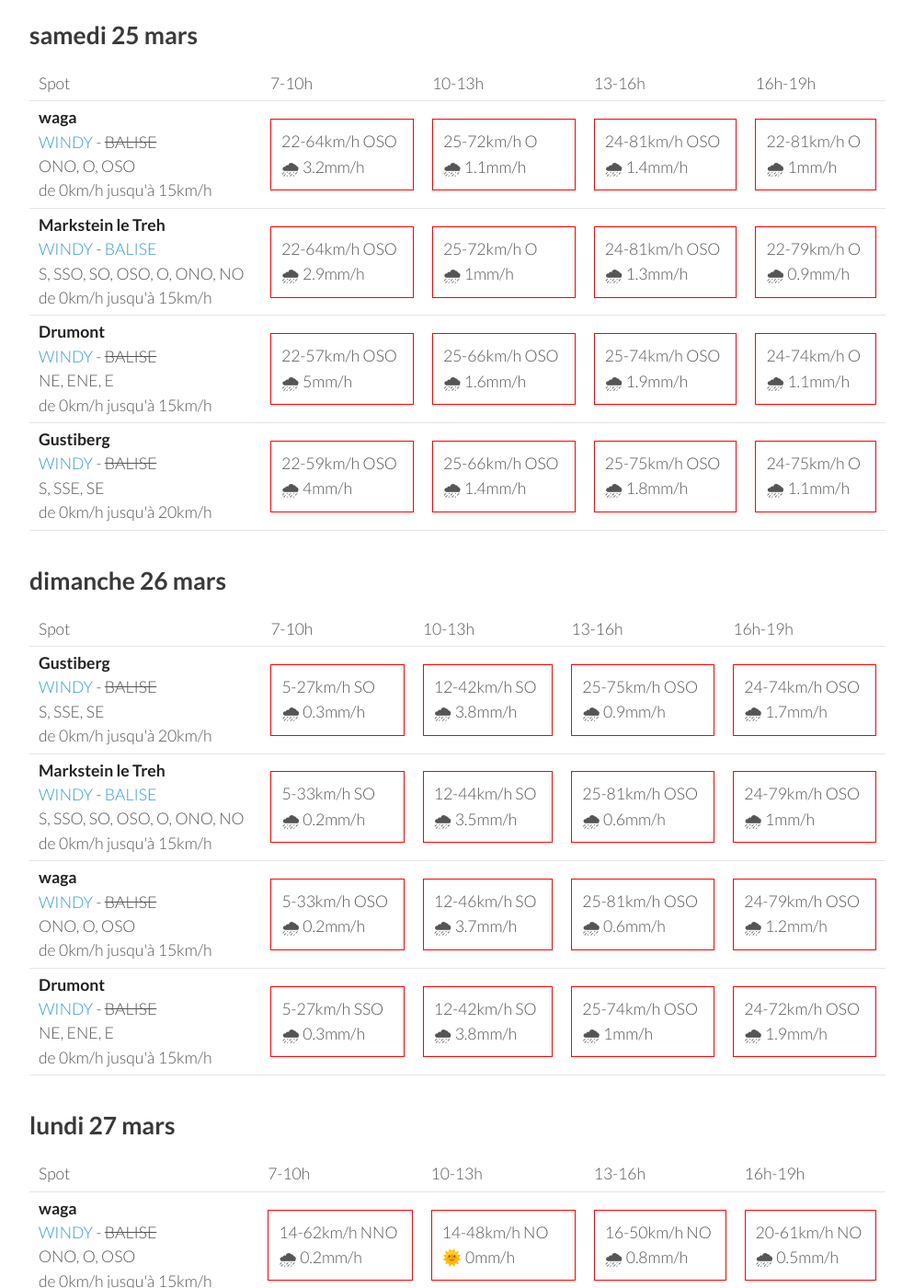
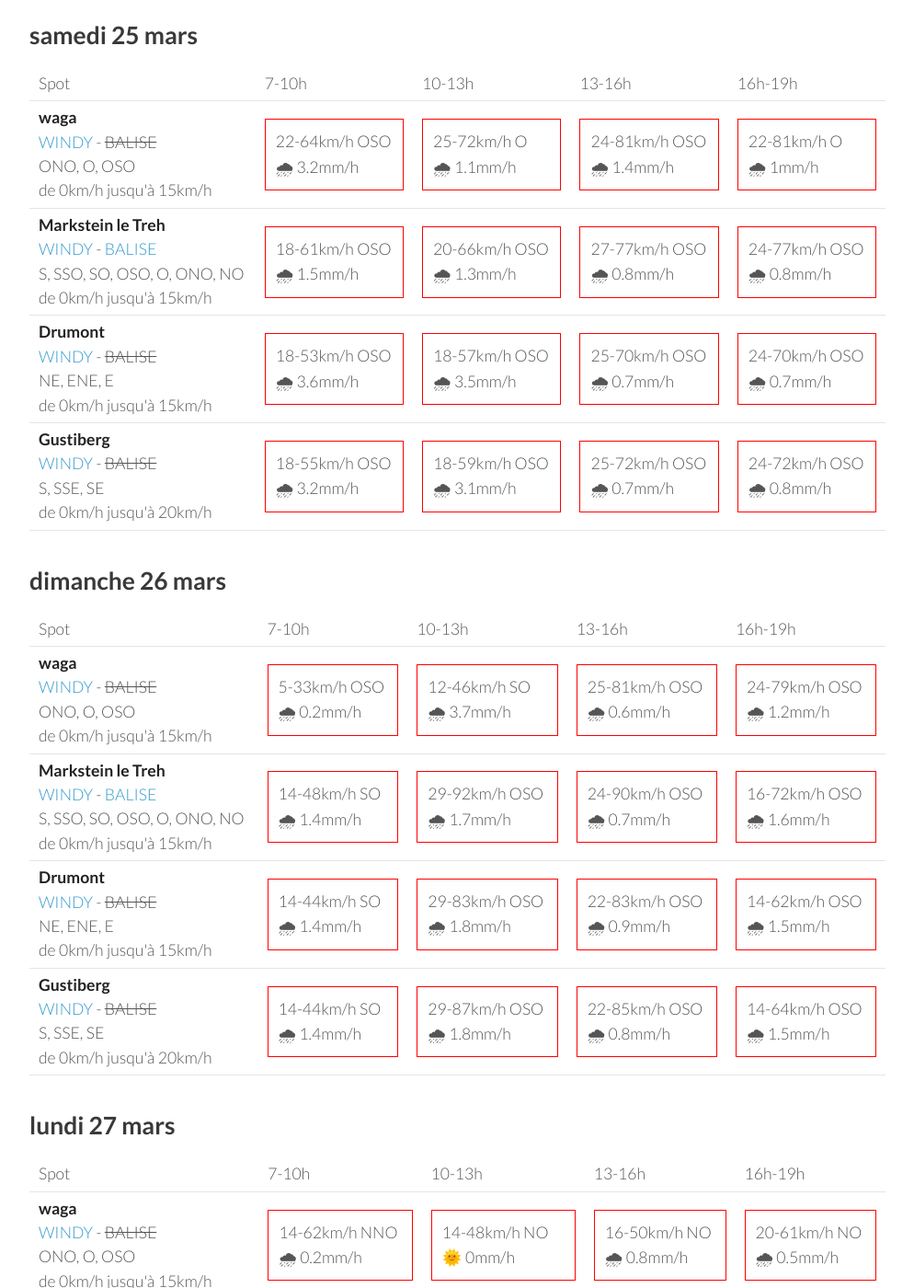
Before and after one commit to parapente-dans-le-nord/parapente-dans-le-nord.github.io, a Jekyll site: the page built from vosges.markdown, in a window 1280 px wide and 1400 px high, scrolled down 1442 px. Shown: the whole window at 92% size, without its empty margins (26-1020 px from the left). Built offline with Jekyll 4.4.1, drawn with Linux system fonts in a browser that asks for light colours; some of the changed text lies outside the part shown.

Commit message:
update index.markdown

```diff
--- a/vosges.markdown
+++ b/vosges.markdown
@@ -146,30 +146,30 @@ page mise à jour le jeudi 23 mars 06:16
 <tr>
         <td><strong>Markstein le Treh</strong><br><a href="https://windy.com/47.926/7.012?47.505,7.012,8,m:eY1agmQ">WINDY</a> - <span class=""><a href="http://www.balisemeteo.com/balise.php?idBalise=136">BALISE</a> </span><br> <span class="vent-favorable">S, SSO, SO, OSO, O, ONO, NO</span><br><span class="force-vent">de 0km/h jusqu'à 15km/h</span> </td>
 
-            <td><div class="not-flyable"><p>22-64km/h OSO</p><p>🌧 2.9mm/h</p></div></td>
-            <td><div class="not-flyable"><p>25-72km/h O</p><p>🌧 1mm/h</p></div></td>
-            <td><div class="not-flyable"><p>24-81km/h OSO</p><p>🌧 1.3mm/h</p></div></td>
-            <td><div class="not-flyable"><p>22-79km/h O</p><p>🌧 0.9mm/h</p></div></td>
+            <td><div class="not-flyable"><p>18-61km/h OSO</p><p>🌧 1.5mm/h</p></div></td>
+            <td><div class="not-flyable"><p>20-66km/h OSO</p><p>🌧 1.3mm/h</p></div></td>
+            <td><div class="not-flyable"><p>27-77km/h OSO</p><p>🌧 0.8mm/h</p></div></td>
+            <td><div class="not-flyable"><p>24-77km/h OSO</p><p>🌧 0.8mm/h</p></div></td>
 
 
     </tr>
 <tr>
         <td><strong>Drumont</strong><br><a href="https://windy.com/47.898/6.919?47.687,6.919,9,m:eYYagmG">WINDY</a> - <span class="no-balise"> BALISE </span><br> <span class="vent-favorable">NE, ENE, E</span><br><span class="force-vent">de 0km/h jusqu'à 15km/h</span> </td>
 
-            <td><div class="not-flyable"><p>22-57km/h OSO</p><p>🌧 5mm/h</p></div></td>
-            <td><div class="not-flyable"><p>25-66km/h OSO</p><p>🌧 1.6mm/h</p></div></td>
-            <td><div class="not-flyable"><p>25-74km/h OSO</p><p>🌧 1.9mm/h</p></div></td>
-            <td><div class="not-flyable"><p>24-74km/h O</p><p>🌧 1.1mm/h</p></div></td>
+            <td><div class="not-flyable"><p>18-53km/h OSO</p><p>🌧 3.6mm/h</p></div></td>
+            <td><div class="not-flyable"><p>18-57km/h OSO</p><p>🌧 3.5mm/h</p></div></td>
+            <td><div class="not-flyable"><p>25-70km/h OSO</p><p>🌧 0.7mm/h</p></div></td>
+            <td><div class="not-flyable"><p>24-70km/h OSO</p><p>🌧 0.7mm/h</p></div></td>
 
 
     </tr>
 <tr>
         <td><strong>Gustiberg</strong><br><a href="https://windy.com/47.894/6.934?47.891,6.934,15,m:eYYagmI">WINDY</a> - <span class="no-balise"> BALISE </span><br> <span class="vent-favorable">S, SSE, SE</span><br><span class="force-vent">de 0km/h jusqu'à 20km/h</span> </td>
 
-            <td><div class="not-flyable"><p>22-59km/h OSO</p><p>🌧 4mm/h</p></div></td>
-            <td><div class="not-flyable"><p>25-66km/h OSO</p><p>🌧 1.4mm/h</p></div></td>
-            <td><div class="not-flyable"><p>25-75km/h OSO</p><p>🌧 1.8mm/h</p></div></td>
-            <td><div class="not-flyable"><p>24-75km/h O</p><p>🌧 1.1mm/h</p></div></td>
+            <td><div class="not-flyable"><p>18-55km/h OSO</p><p>🌧 3.2mm/h</p></div></td>
+            <td><div class="not-flyable"><p>18-59km/h OSO</p><p>🌧 3.1mm/h</p></div></td>
+            <td><div class="not-flyable"><p>25-72km/h OSO</p><p>🌧 0.7mm/h</p></div></td>
+            <td><div class="not-flyable"><p>24-72km/h OSO</p><p>🌧 0.8mm/h</p></div></td>
 
 
     </tr>
@@ -190,26 +190,6 @@ page mise à jour le jeudi 23 mars 06:16
       <td>16h-19h</td>
     </tr>
 <tr>
-        <td><strong>Gustiberg</strong><br><a href="https://windy.com/47.894/6.934?47.891,6.934,15,m:eYYagmI">WINDY</a> - <span class="no-balise"> BALISE </span><br> <span class="vent-favorable">S, SSE, SE</span><br><span class="force-vent">de 0km/h jusqu'à 20km/h</span> </td>
-
-            <td><div class="not-flyable"><p>5-27km/h SO</p><p>🌧 0.3mm/h</p></div></td>
-            <td><div class="not-flyable"><p>12-42km/h SO</p><p>🌧 3.8mm/h</p></div></td>
-            <td><div class="not-flyable"><p>25-75km/h OSO</p><p>🌧 0.9mm/h</p></div></td>
-            <td><div class="not-flyable"><p>24-74km/h OSO</p><p>🌧 1.7mm/h</p></div></td>
-
-
-    </tr>
-<tr>
-        <td><strong>Markstein le Treh</strong><br><a href="https://windy.com/47.926/7.012?47.505,7.012,8,m:eY1agmQ">WINDY</a> - <span class=""><a href="http://www.balisemeteo.com/balise.php?idBalise=136">BALISE</a> </span><br> <span class="vent-favorable">S, SSO, SO, OSO, O, ONO, NO</span><br><span class="force-vent">de 0km/h jusqu'à 15km/h</span> </td>
-
-            <td><div class="not-flyable"><p>5-33km/h SO</p><p>🌧 0.2mm/h</p></div></td>
-            <td><div class="not-flyable"><p>12-44km/h SO</p><p>🌧 3.5mm/h</p></div></td>
-            <td><div class="not-flyable"><p>25-81km/h OSO</p><p>🌧 0.6mm/h</p></div></td>
-            <td><div class="not-flyable"><p>24-79km/h OSO</p><p>🌧 1mm/h</p></div></td>
-
-
-    </tr>
-<tr>
         <td><strong>waga</strong><br><a href="https://windy.com/47.903/6.996?47.900,6.983,15">WINDY</a> - <span class="no-balise"> BALISE </span><br> <span class="vent-favorable">ONO, O, OSO</span><br><span class="force-vent">de 0km/h jusqu'à 15km/h</span> </td>
 
             <td><div class="not-flyable"><p>5-33km/h OSO</p><p>🌧 0.2mm/h</p></div></td>
@@ -220,12 +200,32 @@ page mise à jour le jeudi 23 mars 06:16
 
     </tr>
 <tr>
+        <td><strong>Markstein le Treh</strong><br><a href="https://windy.com/47.926/7.012?47.505,7.012,8,m:eY1agmQ">WINDY</a> - <span class=""><a href="http://www.balisemeteo.com/balise.php?idBalise=136">BALISE</a> </span><br> <span class="vent-favorable">S, SSO, SO, OSO, O, ONO, NO</span><br><span class="force-vent">de 0km/h jusqu'à 15km/h</span> </td>
+
+            <td><div class="not-flyable"><p>14-48km/h SO</p><p>🌧 1.4mm/h</p></div></td>
+            <td><div class="not-flyable"><p>29-92km/h OSO</p><p>🌧 1.7mm/h</p></div></td>
+            <td><div class="not-flyable"><p>24-90km/h OSO</p><p>🌧 0.7mm/h</p></div></td>
+            <td><div class="not-flyable"><p>16-72km/h OSO</p><p>🌧 1.6mm/h</p></div></td>
+
+
+    </tr>
+<tr>
         <td><strong>Drumont</strong><br><a href="https://windy.com/47.898/6.919?47.687,6.919,9,m:eYYagmG">WINDY</a> - <span class="no-balise"> BALISE </span><br> <span class="vent-favorable">NE, ENE, E</span><br><span class="force-vent">de 0km/h jusqu'à 15km/h</span> </td>
 
-            <td><div class="not-flyable"><p>5-27km/h SSO</p><p>🌧 0.3mm/h</p></div></td>
-            <td><div class="not-flyable"><p>12-42km/h SO</p><p>🌧 3.8mm/h</p></div></td>
-            <td><div class="not-flyable"><p>25-74km/h OSO</p><p>🌧 1mm/h</p></div></td>
-            <td><div class="not-flyable"><p>24-72km/h OSO</p><p>🌧 1.9mm/h</p></div></td>
+            <td><div class="not-flyable"><p>14-44km/h SO</p><p>🌧 1.4mm/h</p></div></td>
+            <td><div class="not-flyable"><p>29-83km/h OSO</p><p>🌧 1.8mm/h</p></div></td>
+            <td><div class="not-flyable"><p>22-83km/h OSO</p><p>🌧 0.9mm/h</p></div></td>
+            <td><div class="not-flyable"><p>14-62km/h OSO</p><p>🌧 1.5mm/h</p></div></td>
+
+
+    </tr>
+<tr>
+        <td><strong>Gustiberg</strong><br><a href="https://windy.com/47.894/6.934?47.891,6.934,15,m:eYYagmI">WINDY</a> - <span class="no-balise"> BALISE </span><br> <span class="vent-favorable">S, SSE, SE</span><br><span class="force-vent">de 0km/h jusqu'à 20km/h</span> </td>
+
+            <td><div class="not-flyable"><p>14-44km/h SO</p><p>🌧 1.4mm/h</p></div></td>
+            <td><div class="not-flyable"><p>29-87km/h OSO</p><p>🌧 1.8mm/h</p></div></td>
+            <td><div class="not-flyable"><p>22-85km/h OSO</p><p>🌧 0.8mm/h</p></div></td>
+            <td><div class="not-flyable"><p>14-64km/h OSO</p><p>🌧 1.5mm/h</p></div></td>
 
 
     </tr>
@@ -258,30 +258,30 @@ page mise à jour le jeudi 23 mars 06:16
 <tr>
         <td><strong>Markstein le Treh</strong><br><a href="https://windy.com/47.926/7.012?47.505,7.012,8,m:eY1agmQ">WINDY</a> - <span class=""><a href="http://www.balisemeteo.com/balise.php?idBalise=136">BALISE</a> </span><br> <span class="vent-favorable">S, SSO, SO, OSO, O, ONO, NO</span><br><span class="force-vent">de 0km/h jusqu'à 15km/h</span> </td>
 
-            <td><div class="not-flyable"><p>14-61km/h NNO</p><p>🌧 0.2mm/h</p></div></td>
-            <td><div class="not-flyable"><p>14-48km/h NO</p><p>🌞 0mm/h</p></div></td>
-            <td><div class="not-flyable"><p>16-50km/h NO</p><p>🌧 0.7mm/h</p></div></td>
-            <td><div class="not-flyable"><p>20-61km/h NO</p><p>🌧 0.6mm/h</p></div></td>
+            <td><div class="not-flyable"><p>16-59km/h NNO</p><p>🌧 0.8mm/h</p></div></td>
+            <td><div class="not-flyable"><p>16-51km/h NO</p><p>🌧 0.2mm/h</p></div></td>
+            <td><div class="not-flyable"><p>18-55km/h NO</p><p>🌧 1mm/h</p></div></td>
+            <td><div class="not-flyable"><p>18-57km/h NO</p><p>🌧 0.6mm/h</p></div></td>
 
 
     </tr>
 <tr>
         <td><strong>Drumont</strong><br><a href="https://windy.com/47.898/6.919?47.687,6.919,9,m:eYYagmG">WINDY</a> - <span class="no-balise"> BALISE </span><br> <span class="vent-favorable">NE, ENE, E</span><br><span class="force-vent">de 0km/h jusqu'à 15km/h</span> </td>
 
-            <td><div class="not-flyable"><p>16-59km/h NNO</p><p>🌧 0.2mm/h</p></div></td>
-            <td><div class="not-flyable"><p>14-46km/h NNO</p><p>🌧 0.2mm/h</p></div></td>
-            <td><div class="not-flyable"><p>16-46km/h NO</p><p>🌧 0.4mm/h</p></div></td>
-            <td><div class="not-flyable"><p>22-55km/h NO</p><p>🌧 0.8mm/h</p></div></td>
+            <td><div class="not-flyable"><p>18-57km/h NNO</p><p>🌧 0.8mm/h</p></div></td>
+            <td><div class="not-flyable"><p>16-48km/h NNO</p><p>🌧 0.3mm/h</p></div></td>
+            <td><div class="not-flyable"><p>18-51km/h NO</p><p>🌧 1mm/h</p></div></td>
+            <td><div class="not-flyable"><p>18-53km/h NO</p><p>🌧 0.7mm/h</p></div></td>
 
 
     </tr>
 <tr>
         <td><strong>Gustiberg</strong><br><a href="https://windy.com/47.894/6.934?47.891,6.934,15,m:eYYagmI">WINDY</a> - <span class="no-balise"> BALISE </span><br> <span class="vent-favorable">S, SSE, SE</span><br><span class="force-vent">de 0km/h jusqu'à 20km/h</span> </td>
 
-            <td><div class="not-flyable"><p>16-59km/h NNO</p><p>🌧 0.2mm/h</p></div></td>
-            <td><div class="not-flyable"><p>14-46km/h NNO</p><p>🌧 0.2mm/h</p></div></td>
-            <td><div class="not-flyable"><p>16-46km/h NO</p><p>🌧 0.5mm/h</p></div></td>
-            <td><div class="not-flyable"><p>22-57km/h NO</p><p>🌧 0.7mm/h</p></div></td>
+            <td><div class="not-flyable"><p>18-57km/h NNO</p><p>🌧 0.7mm/h</p></div></td>
+            <td><div class="not-flyable"><p>16-50km/h NNO</p><p>🌧 0.2mm/h</p></div></td>
+            <td><div class="not-flyable"><p>18-53km/h NO</p><p>🌧 1mm/h</p></div></td>
+            <td><div class="not-flyable"><p>18-53km/h NO</p><p>🌧 0.7mm/h</p></div></td>
 
 
     </tr>
@@ -289,3 +289,49 @@ page mise à jour le jeudi 23 mars 06:16
 </tbody>
 </table>
 {:/}
+## mardi 28 mars
+
+{::nomarkdown}
+<table>
+  <tbody>
+    <tr>
+      <td>Spot</td>
+      <td>7-10h</td>
+      <td>10-13h</td>
+      <td>13-16h</td>
+      <td>16h-19h</td>
+    </tr>
+<tr>
+        <td><strong>Markstein le Treh</strong><br><a href="https://windy.com/47.926/7.012?47.505,7.012,8,m:eY1agmQ">WINDY</a> - <span class=""><a href="http://www.balisemeteo.com/balise.php?idBalise=136">BALISE</a> </span><br> <span class="vent-favorable">S, SSO, SO, OSO, O, ONO, NO</span><br><span class="force-vent">de 0km/h jusqu'à 15km/h</span> </td>
+
+            <td><div class="not-flyable"><p>7-27km/h NO</p><p>🌞 0mm/h</p></div></td>
+            <td><div class="not-flyable"><p>1-20km/h S</p><p>🌞 0mm/h</p></div></td>
+            <td><div class="not-flyable"><p>3-18km/h OSO</p><p>🌞 0mm/h</p></div></td>
+            <td><div class="not-flyable"><p>7-24km/h OSO</p><p>🌞 0mm/h</p></div></td>
+
+
+    </tr>
+<tr>
+        <td><strong>Gustiberg</strong><br><a href="https://windy.com/47.894/6.934?47.891,6.934,15,m:eYYagmI">WINDY</a> - <span class="no-balise"> BALISE </span><br> <span class="vent-favorable">S, SSE, SE</span><br><span class="force-vent">de 0km/h jusqu'à 20km/h</span> </td>
+
+            <td><div class="not-flyable"><p>5-22km/h N</p><p>🌞 0mm/h</p></div></td>
+            <td><div class="not-flyable"><p>1-18km/h SO</p><p>🌞 0mm/h</p></div></td>
+            <td><div class="not-flyable"><p>3-18km/h OSO</p><p>🌞 0mm/h</p></div></td>
+            <td><div class="not-flyable"><p>7-22km/h OSO</p><p>🌞 0mm/h</p></div></td>
+
+
+    </tr>
+<tr>
+        <td><strong>Drumont</strong><br><a href="https://windy.com/47.898/6.919?47.687,6.919,9,m:eYYagmG">WINDY</a> - <span class="no-balise"> BALISE </span><br> <span class="vent-favorable">NE, ENE, E</span><br><span class="force-vent">de 0km/h jusqu'à 15km/h</span> </td>
+
+            <td><div class="not-flyable"><p>5-20km/h N</p><p>🌞 0mm/h</p></div></td>
+            <td><div class="not-flyable"><p>1-16km/h OSO</p><p>🌞 0mm/h</p></div></td>
+            <td><div class="not-flyable"><p>3-18km/h O</p><p>🌞 0mm/h</p></div></td>
+            <td><div class="not-flyable"><p>7-22km/h OSO</p><p>🌞 0mm/h</p></div></td>
+
+
+    </tr>
+
+</tbody>
+</table>
+{:/}
```
Also changed, not shown: other parts of vosges.markdown (+1 -1 lines).
